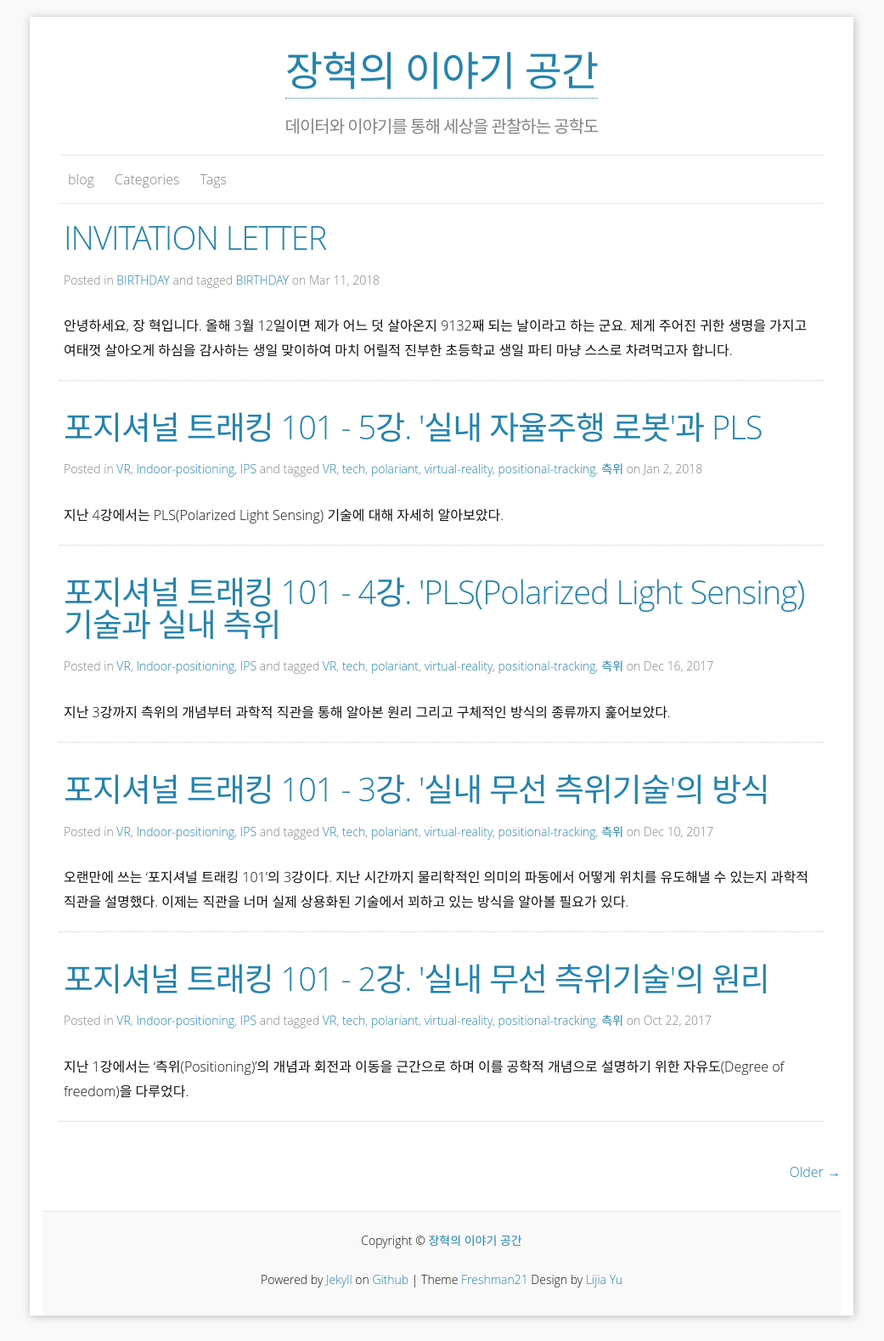
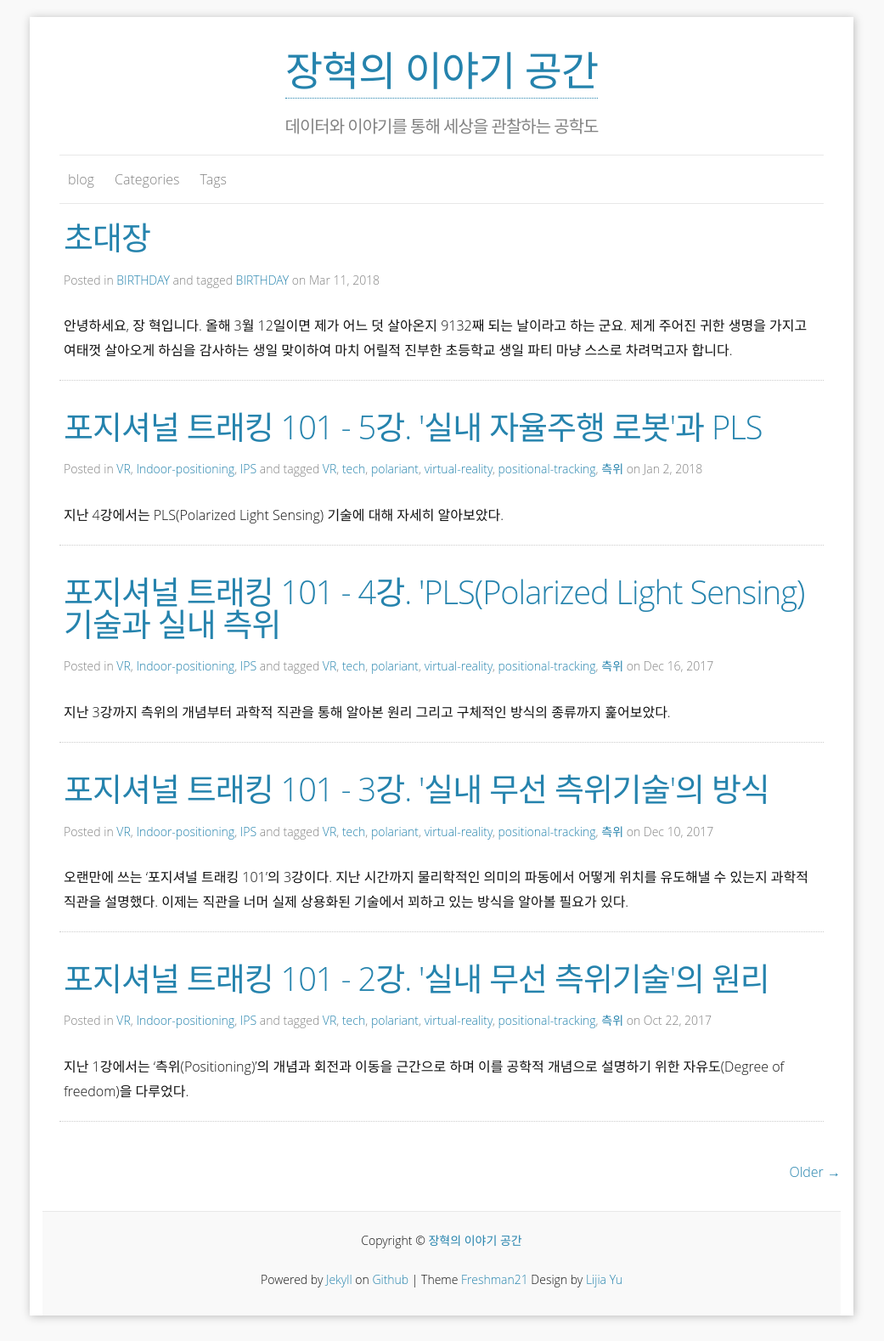
Before and after one commit to HyoukJang/HyoukJang.github.io, a Jekyll site: the page built from index.html, in a window 1280 px wide. Shown: the whole page at 85% size, without its empty margins (120-1161 px from the left). Built offline with Jekyll 4.4.1, drawn with Linux system fonts in a browser that asks for light colours; nearby versions of some CDN libraries; some web fonts are replaced; the list of posts is cut into pages by our own code; some of the changed lines change nothing that is shown.

Commit message:
modify concept

```diff
--- a/_posts/2018-03-11-invitation-letter.md
+++ b/_posts/2018-03-11-invitation-letter.md
@@ -2,7 +2,7 @@
 
 published: true
 layout: post
-title: "INVITATION LETTER"
+title: "초대장"
 author: JH
 categories: BIRTHDAY
 tags:  BIRTHDAY
@@ -11,13 +11,12 @@
 
 안녕하세요, 장 혁입니다. 올해 3월 12일이면 제가 어느 덧 살아온지 9132째 되는 날이라고 하는 군요. 제게 주어진 귀한 생명을 가지고 여태껏 살아오게 하심을 감사하는 생일 맞이하여 마치 어릴적 진부한 초등학교 생일 파티 마냥 스스로 차려먹고자 합니다.
 
-![장 혁의 생일]({{site.baseurl}}/images/jh_junior.png)
-
-* 장 소 : THE VIBE ([서울특별시 강남구 강남대로132길 4 4층](http://naver.me/xUmuOJVD))
-* 시 간 : 2018년 3월 16일(금), 오후 8시 30분 ~
+* 장 소 : **[THE VIBE](http://naver.me/xUmuOJVD)(논현역 7번 출구 / 서울특별시 강남구 강남대로132길 4 4층)**
+* 시 간 : **2018년 3월 16일(금), 오후 8시 30분 ~**
 * 주 제 : '장 혁'의 생일
 * 다들 배고프신 분들도 있을 터이니 피자와 맥주를 준비하려고 합니다.
-*
+
+![장 혁의 생일]({{site.baseurl}}/images/jh_junior.png)
 
 제가 저의 삶의 동료들과 최근에 런칭한 The VIBE라는 공간에서 제가 좋아하는 다양한 분들과 모여서 이야기하고 즐거운 시간을 갖고자 하니 부담스러워마시고 참석해주시면 앞으로 30000 여일의 남은 생애을 더욱 긍정적으로 세상으로 만들어 나가는 데 힘쓰겠습니다.
 
```
